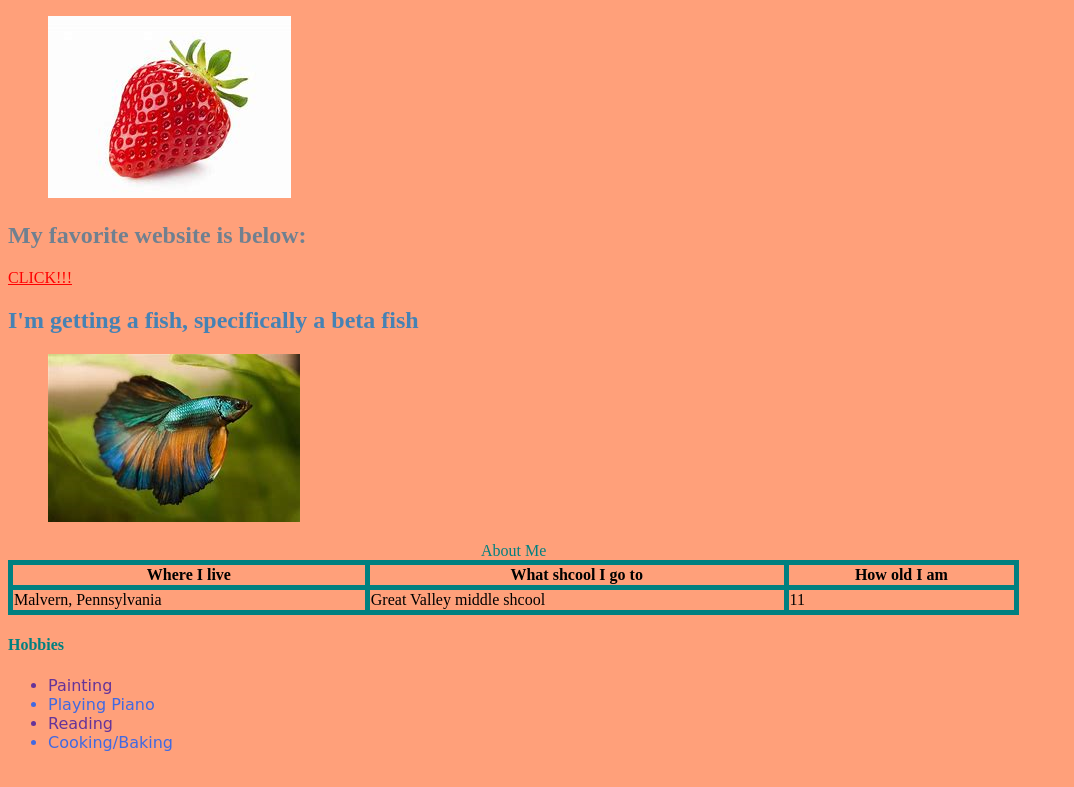
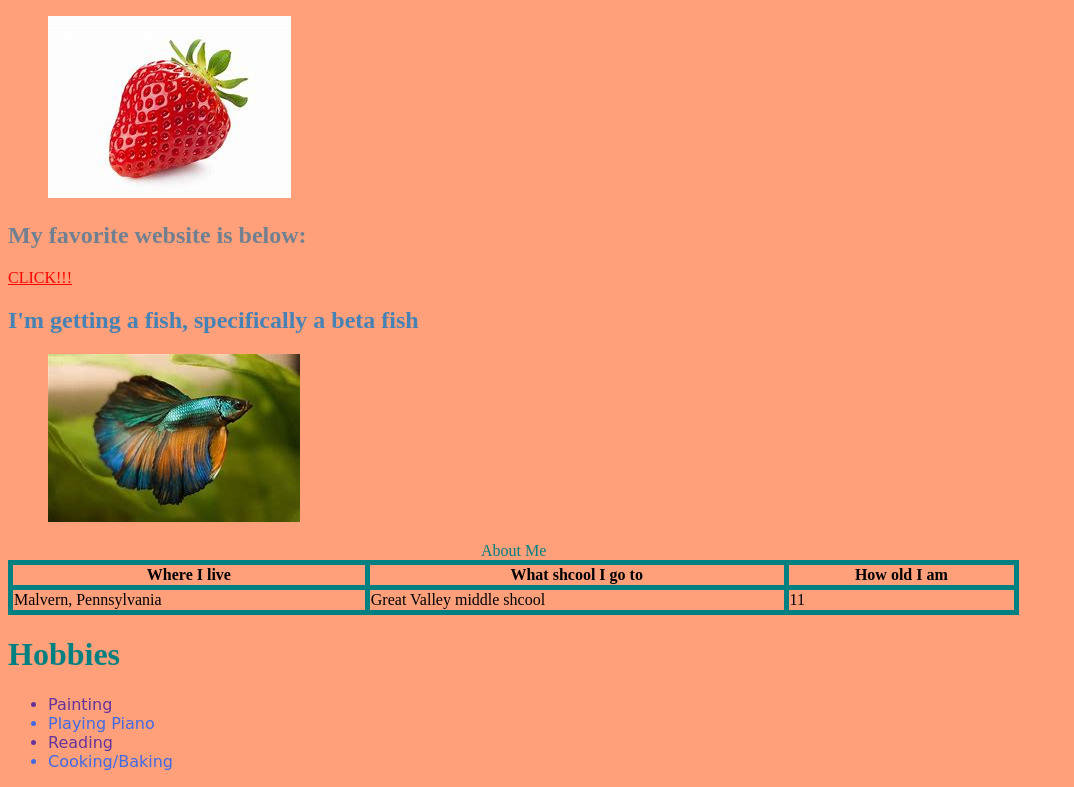
Before and after one commit to EKwocky/EKwocky.github.io, a plain HTML site: page index.html in a window 1280 px wide. Shown: the part 662-1449 px from the top of the page, without its empty margins (0-1074 px from the left). Drawn offline with Linux system fonts and the light colour scheme.

Commit message:
random changes
8th commit

```diff
--- a/index.html
+++ b/index.html
@@ -45,7 +45,7 @@ border-collapse: collapse;
         <td>11</td>
     </tr>
 </table>
-<h4 style="color:teal">Hobbies</h4>
+<h1 style="color:teal">Hobbies</h1>
 <ul style="font-family:cursive;">
     <li style="color:rebeccapurple">Painting</li>
     <li style="color:royalblue">Playing Piano</li>
```
